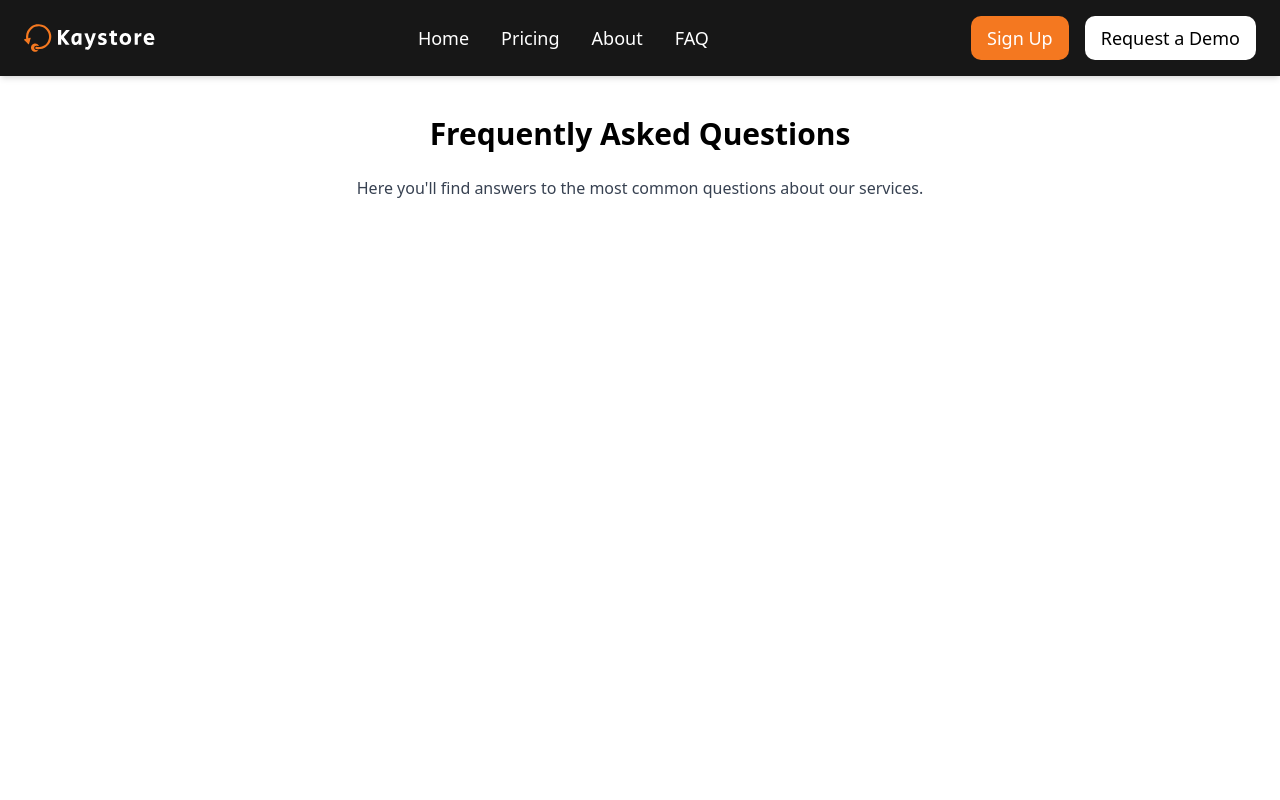
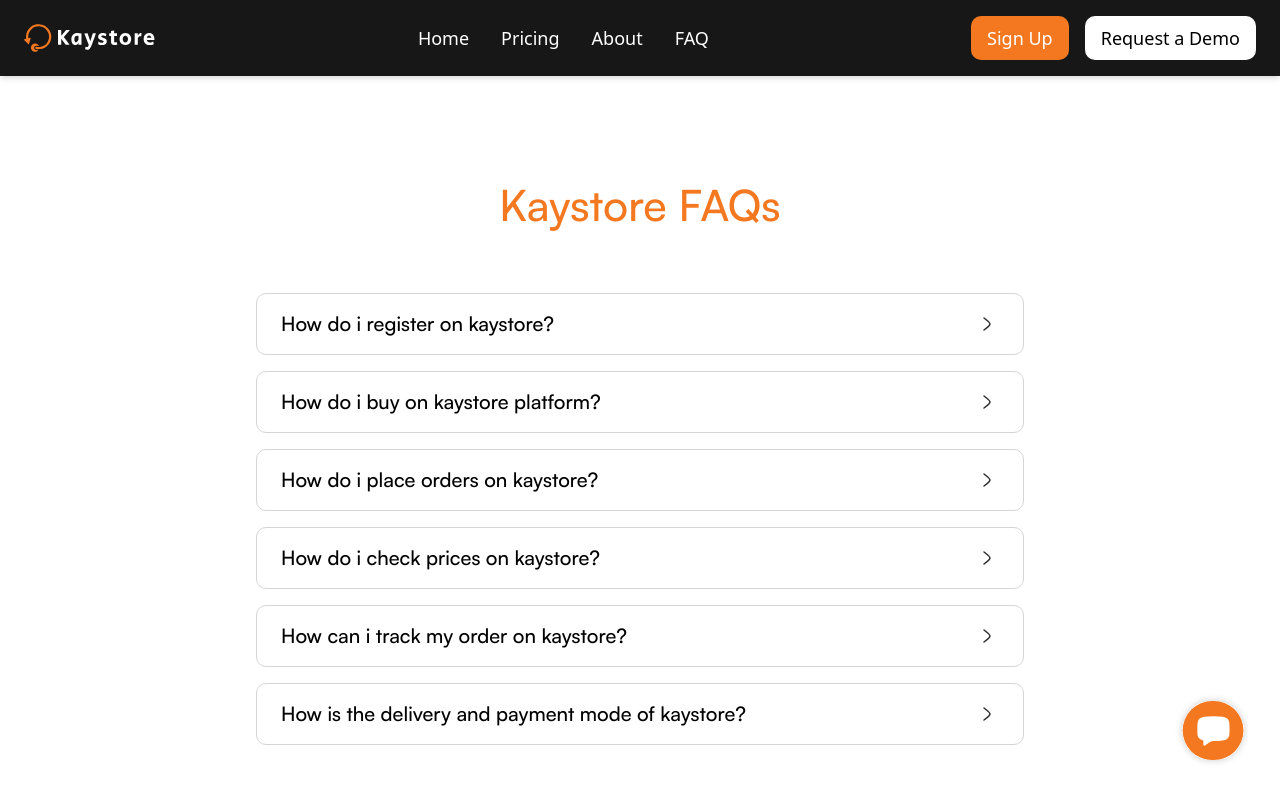
Before and after one commit to Princess-Jewel/kaystore, a React (Create React App) app: page /faq in a window 1280 px wide. Shown: the top 800 px of the page. Built offline with nearby package versions, Linux system fonts and the light colour scheme.

Commit message:
added the accordion

```diff
--- a/src/App.js
+++ b/src/App.js
@@ -4,6 +4,7 @@ import { BrowserRouter as Router, Routes, Route } from "react-router-dom";
 import Faq from "./pages/Faq";
 import Navbar from "./components/Navbar";
 import Home from "./pages/Home";
+import Chatbox from "./components/Chatbox";
 
 const App = () => {
   return (
@@ -13,6 +14,7 @@ const App = () => {
         <Route path="/" element={<Home />} />
         <Route path="/faq" element={<Faq />} />
       </Routes>
+      <Chatbox/>
     </Router>
   );
 };
--- /dev/null
+++ b/src/components/Accordion.js
@@ -0,0 +1,73 @@
+import React, { useState } from "react";
+import open from "../assets/images/arrow-left-01.svg";
+
+const FAQAccordion = () => {
+  const [activeIndex, setActiveIndex] = useState(null);
+
+  const toggleAnswer = (index) => {
+    setActiveIndex(activeIndex === index ? null : index);
+  };
+
+  const faqs = [
+    {
+      question: "How do i register on kaystore?",
+      answer: "Lorem ipsum dolor sit amet, consectetur adipiscing elit",
+    },
+    {
+      question: "How do i buy on kaystore platform?",
+      answer:
+        "Lorem ipsum dolor sit amet, consectetur adipiscing elit",
+    },
+    {
+      question: "How do i place orders on kaystore?",
+      answer: "Lorem ipsum dolor sit amet, consectetur adipiscing elit",
+    },
+    {
+      question: "How do i check prices on kaystore?",
+      answer: "Lorem ipsum dolor sit amet, consectetur adipiscing elit",
+    },
+    {
+      question: "How can i track my order on kaystore?",
+      answer: "Lorem ipsum dolor sit amet, consectetur adipiscing elit",
+    },
+    {
+      question: "How is the delivery and payment mode of kaystore?",
+      answer: "Lorem ipsum dolor sit amet, consectetur adipiscing elit",
+    },
+  ];
+
+  return (
+    <div className="max-w-3xl mx-auto py-8">
+      <div className="space-y-4">
+        {faqs.map((faq, index) => (
+          <div key={index} className="bg-white rounded-lg">
+            <div
+              className="flex items-center justify-between w-full text-left px-6 py-4 border border-[#D5D5D5] rounded-[10px] text-xl text-black cursor-pointer"
+              onClick={() => toggleAnswer(index)}
+            >
+              <span className="font-custom4">{faq.question}</span>
+              <div
+                className={`w-[24px] h-[24px] transform transition-transform duration-300 ${
+                  activeIndex === index ? "rotate-90" : ""
+                }`}
+              >
+                <img
+                  src={open}
+                  alt="arrow icon"
+                  className="w-full h-full"
+                />
+              </div>
+            </div>
+            {activeIndex === index && (
+              <div className="px-6 py-4 bg-gray-100 text-lg text-gray-700 font-custom5 rounded-[10px] mt-2">
+                {faq.answer}
+              </div>
+            )}
+          </div>
+        ))}
+      </div>
+    </div>
+  );
+};
+
+export default FAQAccordion;
--- a/src/pages/Faq.js
+++ b/src/pages/Faq.js
@@ -1,13 +1,13 @@
-
 import React from "react";
+import FAQAccordion from "../components/Accordion";
 
 const Faq = () => {
   return (
-    <div className="container mx-auto px-6 py-10">
-      <h1 className="text-3xl font-bold text-center mb-6">Frequently Asked Questions</h1>
-      <p className="text-center text-gray-700">
-        Here you'll find answers to the most common questions about our services.
-      </p>
+    <div className="container mx-auto px-6 pb-16 pt-24">
+      <h1 className=" text-[1.5rem] lg:text-[2.7rem] text-[#F47820] text-center mb-6 font-custom4">
+        Kaystore FAQs
+      </h1>
+      <FAQAccordion />
     </div>
   );
 };
--- a/src/pages/Home.js
+++ b/src/pages/Home.js
@@ -1,5 +1,4 @@
 
-import Chatbox from "../components/Chatbox";
 import HeroSection from "../components/Herosection";
 import PartnersSection from "../components/PartnersSection";
 import ServicesSection from "../components/ServicesSection";
@@ -8,7 +7,6 @@ const Home = () => {
   return (
     <div className="flex flex-col">
     <HeroSection />
-    <Chatbox/>
     <PartnersSection/>
     <ServicesSection/>
   </div>
```
Also changed, not shown: src/components/Navbar.js (+9 -8 lines), src/assets/images/arrow-left-01.svg (added).
